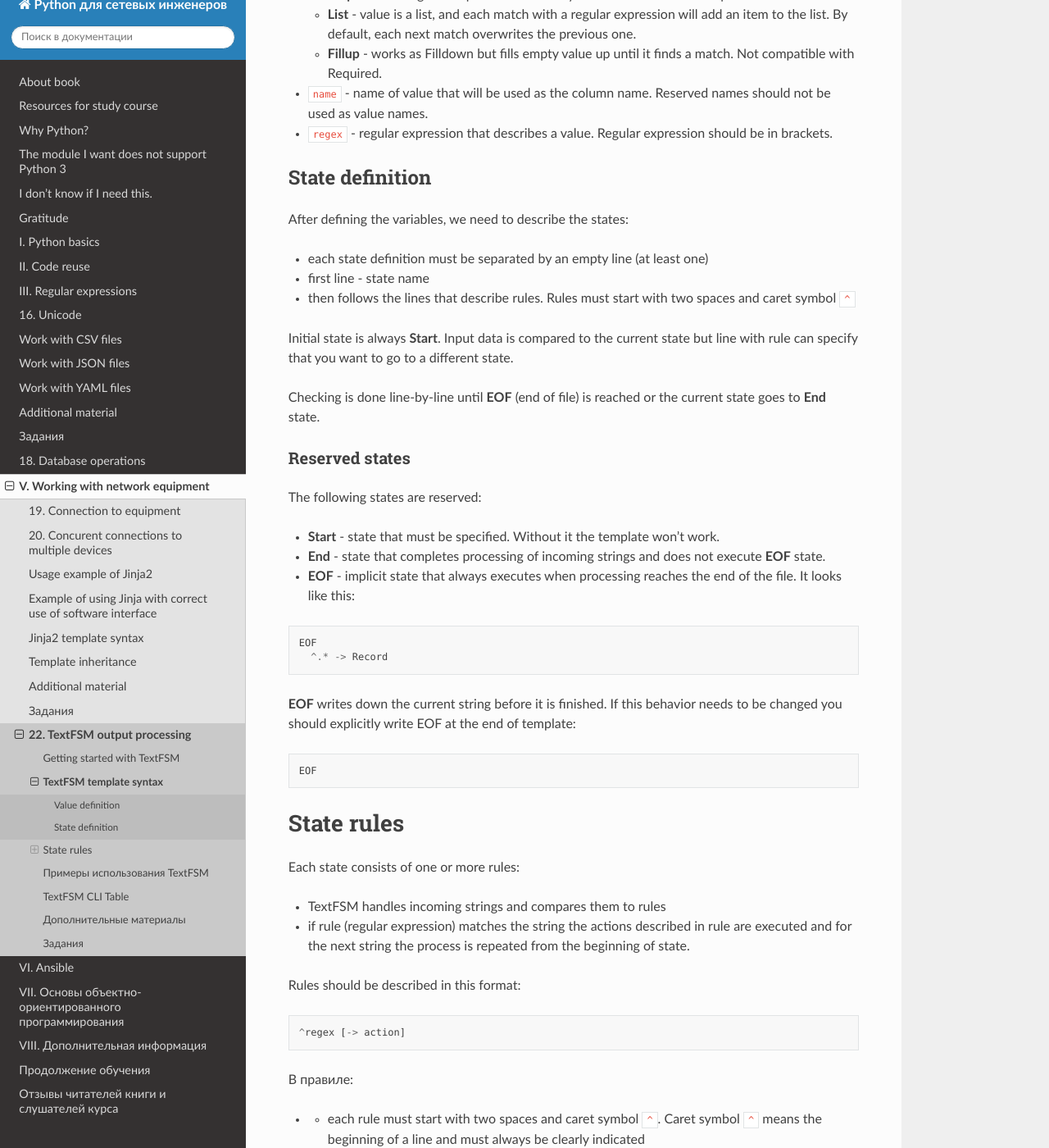
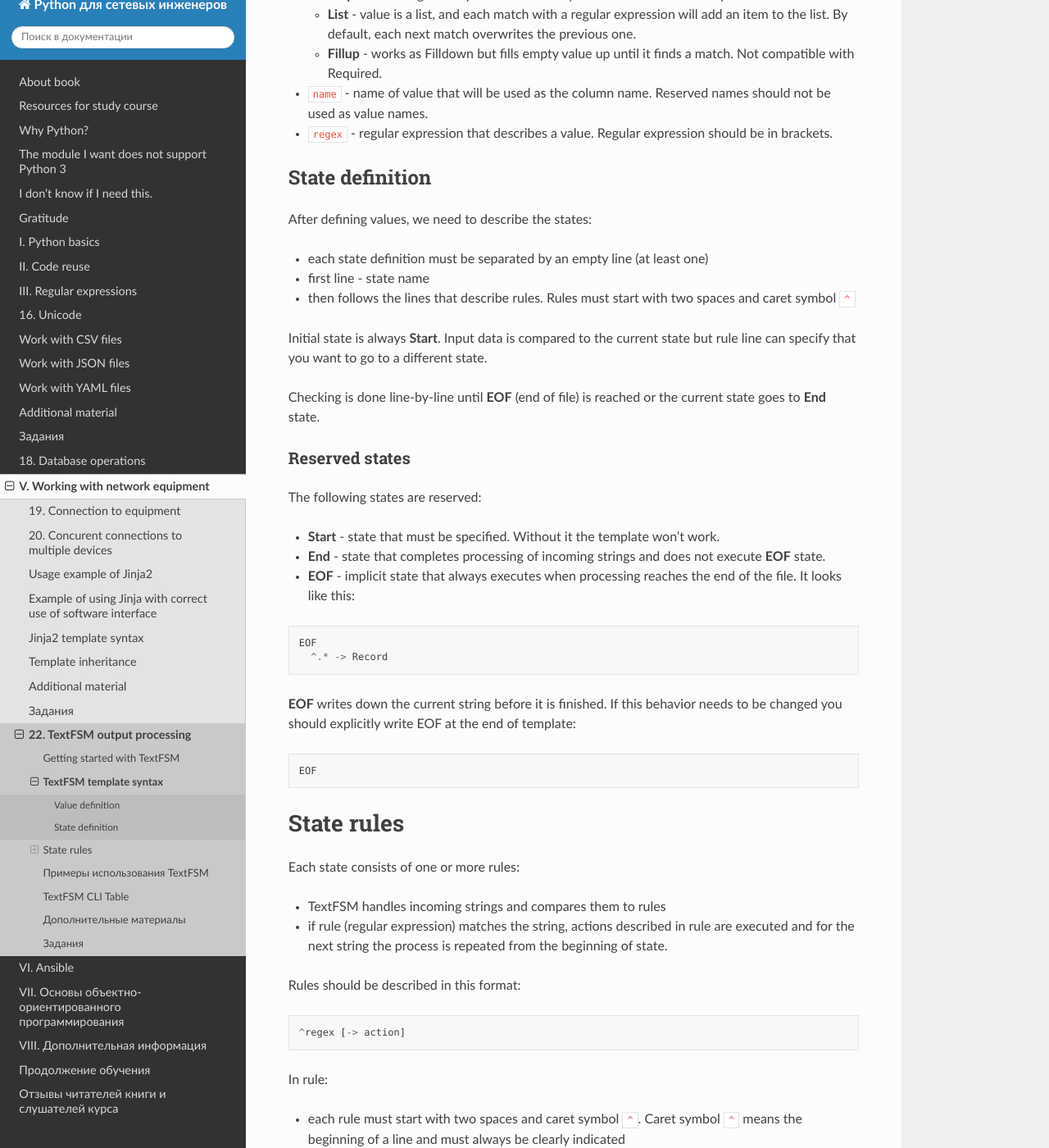
Before and after one commit to Aidar5/nattoeng, a Sphinx documentation site: the page built from docs/source/book/22_textfsm/1_textfsm_syntax.rst, in a window 1280 px wide and 1400 px high, scrolled down 1349 px. Shown: the whole window at 82% size. Built offline with Sphinx 7.4.7 and the Read the Docs theme 2.0.0, drawn with Linux system fonts in a browser that asks for light colours; pages that are not in the unit, such as notebooks, are missing from menus; some of the changed text lies outside the part shown.

Commit message:
Update 1_textfsm_syntax.rst

```diff
--- a/docs/source/book/22_textfsm/1_textfsm_syntax.rst
+++ b/docs/source/book/22_textfsm/1_textfsm_syntax.rst
@@ -54,13 +54,13 @@ Syntax of value description (for each option below we will consider examples):
 State definition
 ~~~~~~~~~~~~~~~~~~~~~
 
-After defining the variables, we need to describe the states:
+After defining values, we need to describe the states:
 
 * each state definition must be separated by an empty line (at least one)
 * first line - state name
 * then follows the lines that describe rules. Rules must start with two spaces and caret symbol ``^``
 
-Initial state is always **Start**. Input data is compared to the current state but line with rule can specify that you want to go to a different state.
+Initial state is always **Start**. Input data is compared to the current state but rule line can specify that you want to go to a different state.
 
 Checking is done line-by-line until **EOF** (end of file) is reached or the current state goes to **End** state.
 
@@ -90,7 +90,7 @@ State rules
 Each state consists of one or more rules:
 
 * TextFSM handles incoming strings and compares them to rules
-* if rule (regular expression) matches the string the actions described in rule are executed and for the next string the process is repeated from the beginning of state.
+* if rule (regular expression) matches the string, actions described in rule are executed and for the next string the process is repeated from the beginning of state.
 
 Rules should be described in this format:
 
@@ -98,22 +98,22 @@ Rules should be described in this format:
 
       ^regex [-> action]
 
-В правиле:
+In rule:
 
-* •	each rule must start with two spaces and caret symbol ``^``. Caret symbol ``^`` means the beginning of a line and must always be clearly indicated
+* each rule must start with two spaces and caret symbol ``^``. Caret symbol ``^`` means the beginning of a line and must always be clearly indicated
 * regex - regular expression in which variables can be used
 
   * to specify variable you can use syntax like ``$ValueName`` or ``${ValueName}``\ (preferred format)
   * in rule, variables are substituted by regular expressions
-  * if you want to explicitly specify end of line, the value is used ``$$``
+  * if you want to explicitly specify end of line, use ``$$``
 
 Action in rules
 ~~~~~~~~~~~~~~~~~~~
 
-After regular expression, the rule may indicate actions:
+After regular expression, rule may indicate actions:
 
 * there must be ``->`` character between regular expression and action
-* ctions can consist of three parts in such format:  **L.R S**
+* actions can consist of three parts in such format:  **L.R S**
 
   * **L - Line Action** - actions that apply to an input string
   * **R - Record Action** - actions that apply to collected values
@@ -135,7 +135,7 @@ Record Action
 **Record Action** - optional action that can be specified after Line Action. They must be separated by a dot. Types of actions:
 
 * **NoRecord** - do nothing. This is default action when no other is specified
-* **Record** - All variables except those with Filldown option are reset.
+* **Record** - all variables except those with Filldown option are reset.
 * **Clear** - reset all variables except those where Filldown option is specified.
 * **Clearall** - reset all variables.
 
```
Also changed, not shown: other parts of docs/source/book/22_textfsm/1_textfsm_syntax.rst (+1 -1 lines).
